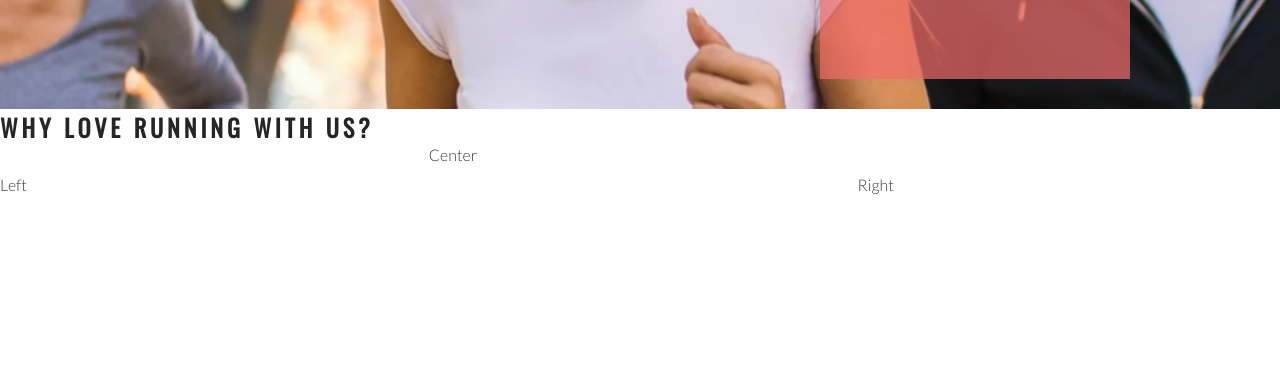
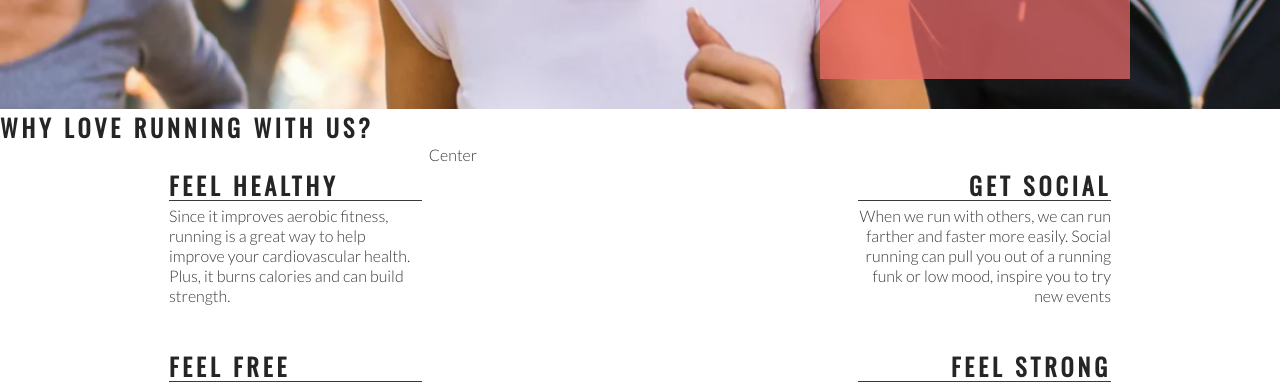
Before and after one commit to marktodman/love-running, a plain HTML site: page index.html in a window 1280 px wide. Shown: the part 566-952 px from the top of the page. Drawn offline with nearby package versions, Linux system fonts and the light colour scheme.

Commit message:
add left about and right about content and style

```diff
--- a/assets/css/style.css
+++ b/assets/css/style.css
@@ -135,3 +135,33 @@ h1, h2 {
     width: 33%;
     margin: 0 auto;
 }
+
+hr {
+    border-top: 1px solid #3a3a3a;
+    width: 100%;
+    margin: 5px 0;
+}
+
+.left-about-heading {
+    width: 60%;
+    float: right;
+    line-height: 20px;
+    clear: both;
+    margin-bottom: 50px;
+}
+
+.right-about-heading {
+    width: 60%;
+    float: left;
+    line-height: 20px;
+    clear: both;
+    margin-bottom: 50px;
+}
+
+.right-about-heading h2 {
+    text-align: right;
+}
+
+.right-about-heading p {
+    text-align: right;
+}
--- a/index.html
+++ b/index.html
@@ -40,8 +40,38 @@
     </section>
     <section id="club-ethos">
         <h1>Why Love Running With Us?</h1>
-        <div id="left-about">Left</div>
-        <div id="right-about">Right</div>
+        <div id="left-about">
+            <div class="left-about-heading">
+                <h2>Feel Healthy</h2>
+                <hr>
+                <p>
+                    Since it improves aerobic fitness, running is a great way to help improve your cardiovascular health. Plus, it burns calories and can build strength.
+                </p>
+            </div>
+            <div class="left-about-heading">
+                <h2>Feel Free</h2>
+                <hr>
+                <p>
+                    Physical exercise, running included, is known to release endorphins in the brain. Endorphins make you more energetic, more awake and, yes, happier.
+                </p>
+            </div>
+        </div>
+        <div id="right-about">
+            <div class="right-about-heading">
+                <h2>Get Social</h2>
+                <hr>
+                <p>
+                    When we run with others, we can run farther and faster more easily. Social running can pull you out of a running funk or low mood, inspire you to try new events
+                </p>
+            </div>
+            <div class="right-about-heading">
+                <h2>Feel Strong</h2>
+                <hr>
+                <p>
+                    Running strengthens your heart by pumping blood more effectively through your body.
+                </p>
+            </div>
+        </div>
         <div id="center-about">Center</div>
     </section>
     <section>
```
